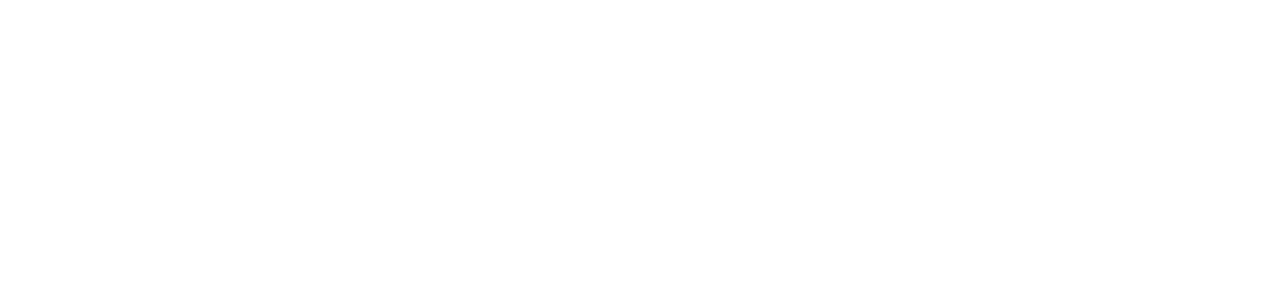
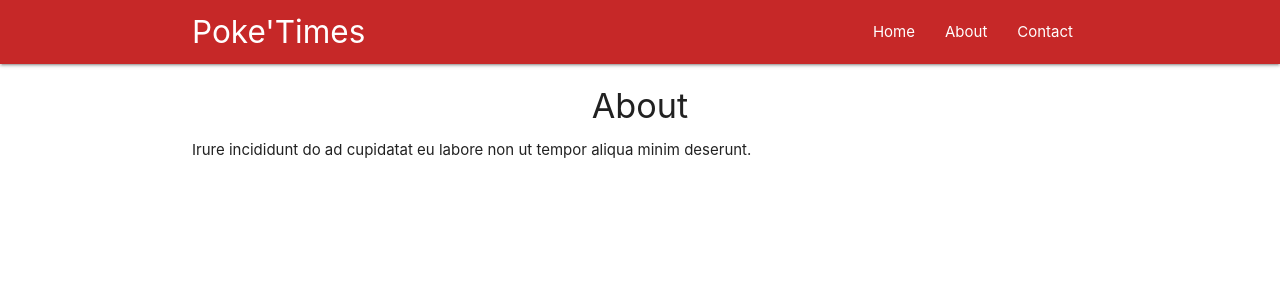
Before and after one commit to ruwan-wedisa/blog-reactJS, a React (Create React App) app: page /about in a window 1280 px wide. Shown: the top 300 px of the page. Built offline with nearby package versions, Linux system fonts and the light colour scheme.

Commit message:
25 finished

```diff
--- a/package.json
+++ b/package.json
@@ -5,6 +5,7 @@
   "dependencies": {
     "react": "^16.8.2",
     "react-dom": "^16.8.2",
+    "react-router-dom": "^4.3.1",
     "react-scripts": "2.1.5"
   },
   "scripts": {
--- a/public/index.html
+++ b/public/index.html
@@ -23,6 +23,9 @@
       Learn how to configure a non-root public URL by running `npm run build`.
     -->
     <link rel="stylesheet" href="https://cdnjs.cloudflare.com/ajax/libs/materialize/1.0.0/css/materialize.min.css">
+    <script src="https://cdnjs.cloudflare.com/ajax/libs/materialize/1.0.0/js/materialize.min.js"></script>
+
+
     <title>React App</title>
   </head>
   <body>
--- a/src/App.js
+++ b/src/App.js
@@ -1,12 +1,22 @@
 import React, { Component } from 'react';
+import Navbar from './components/Navbar';
+import About from'./components/About';
+import Contact from './components/Contact';
+import Home from './components/Home';
+import { BrowserRouter, Route, Link } from 'react-router-dom'
 
 
 class App extends Component {
   render() {
     return (
-      <div className="App">
-
-      </div>
+      <BrowserRouter>
+        <div className="App">
+          <Navbar />
+          <Route exact path='/' component={Home}/>
+          <Route path='/contact' component={Contact}/>
+          <Route path='/about' component={About}/>
+        </div>
+      </BrowserRouter>
     );
   }
 }
--- /dev/null
+++ b/src/components/About.js
@@ -0,0 +1,12 @@
+import React from 'react';
+
+const About = () =>{
+    return(
+        <div className="container">
+            <h4 className="center">About</h4>
+            <p>Irure incididunt do ad cupidatat eu labore non ut tempor aliqua minim deserunt.</p>
+        </div>
+    )
+}
+
+export default About;
--- /dev/null
+++ b/src/components/Contact.js
@@ -0,0 +1,12 @@
+import React from 'react';
+
+const Contact = () =>{
+    return(
+        <div className="container">
+            <h4 className="center">Contact</h4>
+            <p>Irure incididunt do ad cupidatat eu labore non ut tempor aliqua minim deserunt.</p>
+        </div>
+    )
+}
+
+export default Contact;
--- /dev/null
+++ b/src/components/Home.js
@@ -0,0 +1,12 @@
+import React from 'react';
+
+const Home = () =>{
+    return(
+        <div className="container">
+            <h4 className="center">Home</h4>
+            <p>Irure incididunt do ad cupidatat eu labore non ut tempor aliqua minim deserunt.</p>
+        </div>
+    )
+}
+
+export default Home;
--- /dev/null
+++ b/src/components/Navbar.js
@@ -0,0 +1,18 @@
+import React from 'react';
+
+const Navbar = () => {
+    return(
+        <nav className="nav-wrapper red darken-3">
+            <div className="container">
+                <a className="brand-logo">Poke'Times</a>
+                <ul className="right">
+                    <li><a href="/">Home</a></li>
+                    <li><a href="/about">About</a></li>
+                    <li><a href="/contact">Contact</a></li>
+                </ul>
+            </div>
+        </nav>
+    )
+}
+
+export default Navbar;
```
Also changed, not shown: 1 other file (tests, documents, lock files or other folders).
